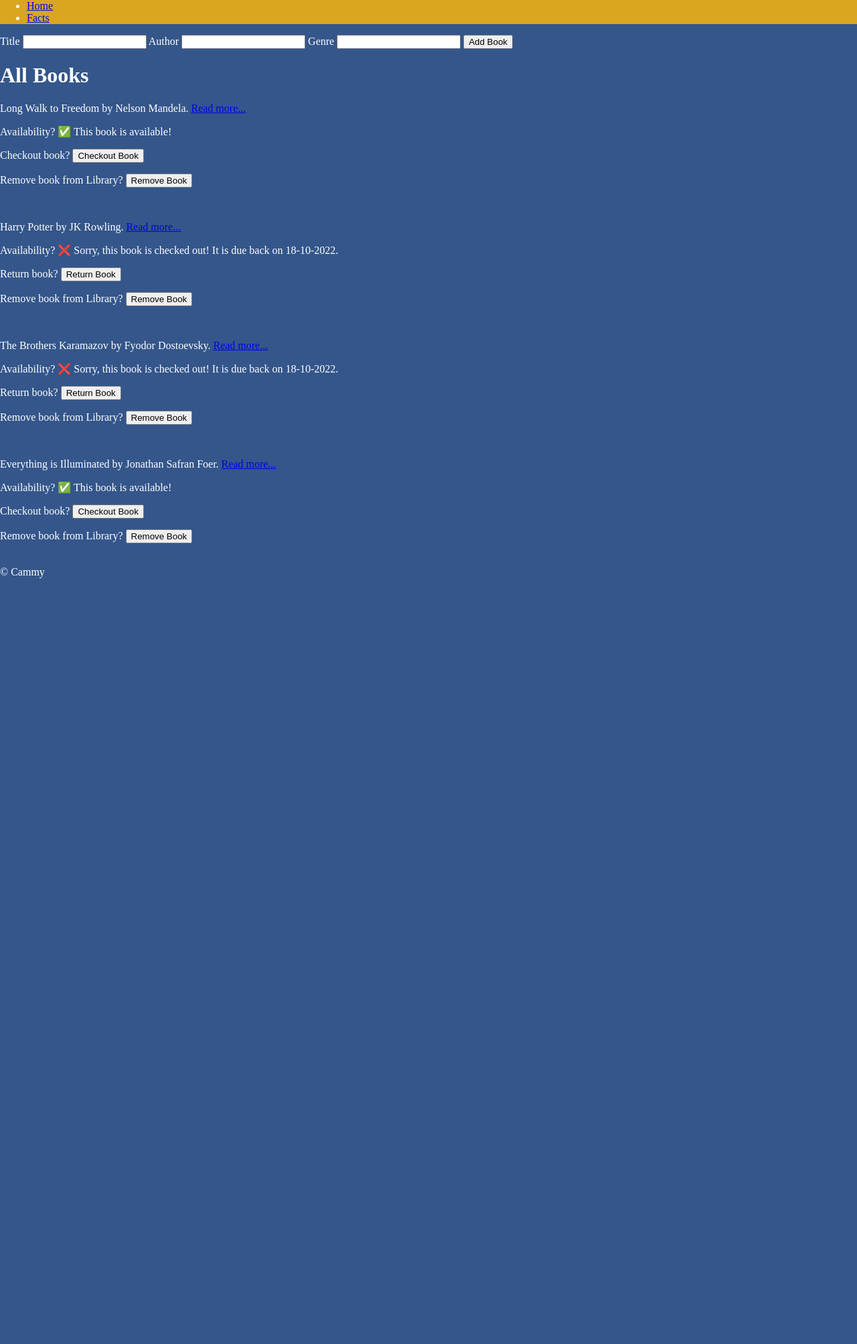
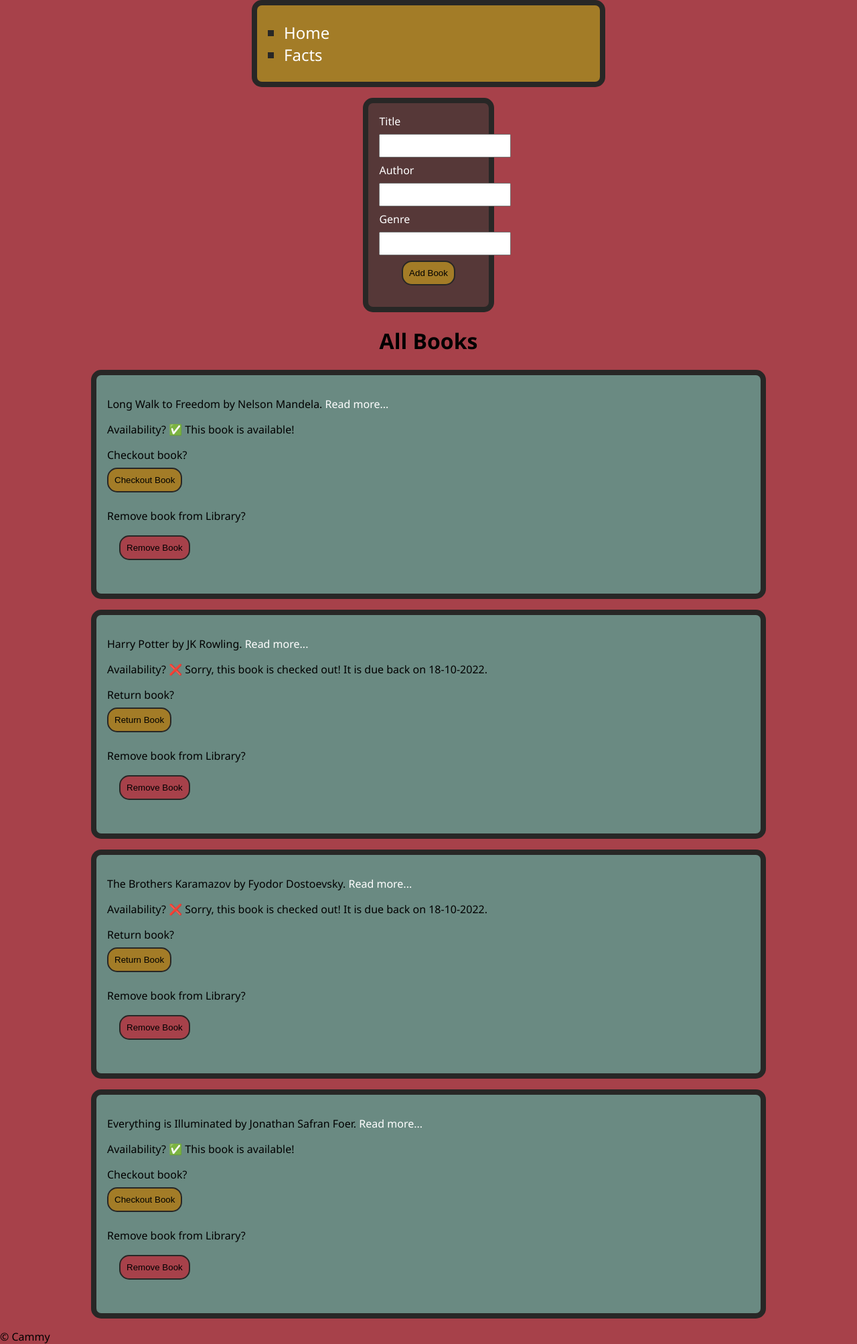
Before and after one commit to cjsarab/flask_library_books, a Flask app: page /books in a window 1280 px wide. Shown: the whole page at 67% size. Before the commit the page ends 863 px from the top, so only its background shows below. Run offline with Flask 2, Linux system fonts and the light colour scheme.

Commit message:
Made it look pretty. Subjectively.

```diff
--- a/static/style.css
+++ b/static/style.css
@@ -1,10 +1,134 @@
+/* .color1 {color: #c9607c;}
+.color2 {color: #ca7761;}
+.color3 {color: #bf9a69;}
+.color4 {color: #b3b78a;}
+.color5 {color: #a8c8ac;} */
+
 body {
-    background-color:#34568B;
-    color:#ffffff;
+    background-color:#A7414A;
+    color: #000;
     margin: 0;
+    font-family: 'Segoe UI', Tahoma, Verdana, sans-serif;
+
 }
 
-.nav-box {
-    background-color: goldenrod;
+a {
+    text-decoration: none;
+    color: #fff;
+}
+
+a:hover {
+    color: #282726;
+    text-decoration: underline;
 
 }
+
+.book-container {
+    background-color: #6A8A82;
+    border: 8px solid #282726;
+    border-radius: 15px;
+    padding:16px;
+    margin:16px auto;
+    width:75%;
+}
+
+.book-container a {
+    color: #fff;
+}
+
+.book-container a:hover {
+    color: #282726;
+    text-decoration: underline;
+}
+
+.nav-container {
+    background-color: #A37C27;
+    width: 40%;
+    margin:auto;
+    border: 8px solid #282726;
+    border-radius: 15px;
+    padding:0;
+    color:#282726;
+    font-size: x-large;
+}
+.nav-box {
+    font-family: 'Segoe UI', Tahoma, Verdana, sans-serif;
+}
+
+.nav-box ul {
+    list-style:square;
+    color: #282726;
+}
+
+.nav-box ul li {
+}
+
+.title {
+    text-align: center;
+    text-decoration: solid;
+}
+
+.form-group {
+    padding: 16px;
+    background-color: #563838;
+    border:8px solid #282726;
+    border-radius: 15px;
+    margin: 16px auto;
+    width:11.5%;
+}
+
+.form-group label {
+    color:#fff;
+    align-items: center;
+    justify-content: center;
+    margin:auto;
+}
+
+.form-group input[type="text"] {
+    display: flex;
+    justify-content: center;
+    align-items: center;
+    padding:8px;
+    margin:8px auto;
+}
+
+.form-group-a input[type="submit"] {
+    width:auto;
+    background-color: #A37C27;
+    padding:9px 9px;
+    margin: 8px auto;
+    border: 2px solid #282726;
+    border-radius: 15px;
+}
+
+.form-group-a input[type="submit"]:hover {
+    background-color:goldenrod;
+    margin: 8px auto;
+}
+
+.form-group input[type="submit"] {
+    width:auto;
+    background-color: #A37C27;
+    padding:9px 9px;
+    margin: auto;
+    border: 2px solid #282726;
+    border-radius: 15px;
+    display: flex;
+    justify-content: center;
+}
+
+.form-group input[type="submit"]:hover {
+    background-color:goldenrod;
+}
+
+.form-remove input[type="submit"] {
+    background-color: #A7414A;
+    padding:9px;
+    margin: 18px;
+    border: 2px solid #282726;
+    border-radius: 15px;
+}
+
+.form-remove input[type="submit"]:hover {
+    background-color: crimson;
+}
--- a/templates/base.html
+++ b/templates/base.html
@@ -8,6 +8,7 @@
 
     </head>
     <body>
+        <div class="nav-container">
             <div class="nav-box">
                 <nav>
                     <ul>
@@ -20,6 +21,7 @@
                     </ul>
                 </nav>
             </div>
+        </div>
         <main>
             {% block content %}
 
--- a/templates/book.html
+++ b/templates/book.html
@@ -2,9 +2,8 @@
 
 {% block content %}
 
-<h2> {{ book.title }}</h2>
-    <p>
-    </p>
+<div class="title"><h2> {{ book.title }}</h2></div>
+<div class="book-container">
 <p>
     {{ book.title }} was written by <a href="https://en.wikipedia.org/wiki/{{ book.author_link }}" target = "blank"> {{ book.author }}</a>.
 </p>
@@ -21,5 +20,6 @@
 <p>
     This book has been loaned out {{ book.total_loans }} times.
 </p>
+</div>
 
 {% endblock %}
--- a/templates/facts.html
+++ b/templates/facts.html
@@ -1,13 +1,14 @@
 {% extends "base.html" %}
 
 {% block content %}
-
+<div class="book-container">
 <p>
     Total books in library: {{ total_books }}.
 </p>
 <p>
     Total number of books currently checked out: {{ total_checked_out }}.
 </p>
+    </div>
 <p>
 
 </p>
--- a/templates/index.html
+++ b/templates/index.html
@@ -3,6 +3,7 @@
 {% block content %}
 
     <div>
+        <div class="form-group">
         <form action="/books" method="post">
 
             <label for="title">Title</label>
@@ -17,14 +18,15 @@
             <input type="submit" value="Add Book">
 
         </form>
+        </div>
 
     </div>
     <p>
-        <h1> {{ title }} </h1>
+        <div class="title"><h1> {{ title }} </h1></div>
     </p>
 
     {% for book in books %}
-    <p>
+    <div class="book-container"><p>
         {{ book.title }} by {{ book.author }}. <a href="http://127.0.0.1:4999/books/{{books.index(book)}}">  Read more...</a>
     </p>
     <p>Availability?
@@ -34,7 +36,7 @@
         <form action="/books/return/{{ book.title }}" method="post">
 
             <label for="return_book">Return book?</label>
-            <input type="submit" value="Return Book">
+            <div class="form-group-a"><input type="submit" value="Return Book"></div>
         </form>
         {% else %}
         &#9989; This book is available!
@@ -42,7 +44,7 @@
         <form action="/books/checkout/{{ book.title }}" method="post">
 
             <label for="checkout_book">Checkout book?</label>
-            <input type="submit" value="Checkout Book">
+            <div class="form-group-a"><input type="submit" value="Checkout Book"></div>
         </form>
         {% endif %}
 
@@ -50,10 +52,11 @@
     <form action="/books/delete/{{ book.title }}" method="post">
 
         <label for="delete_book">Remove book from Library? </label>
-        <input type="submit" value="Remove Book">
+        <div class="form-remove"><input type="submit" value="Remove Book"></div>
 
     </form>
-    <br>
+    </div>
     {% endfor %}
 
+
 {% endblock %}
```
Lines whose indentation alone changed are shown as unchanged.
